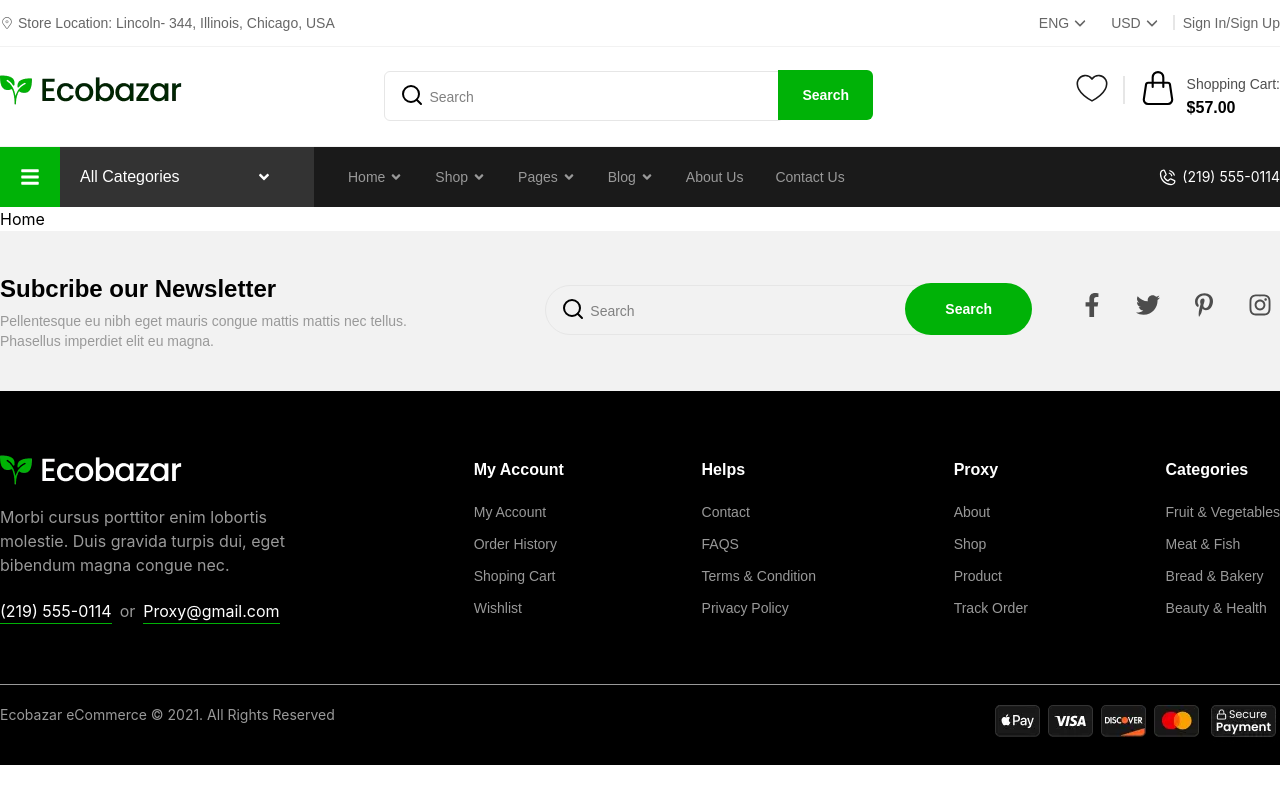
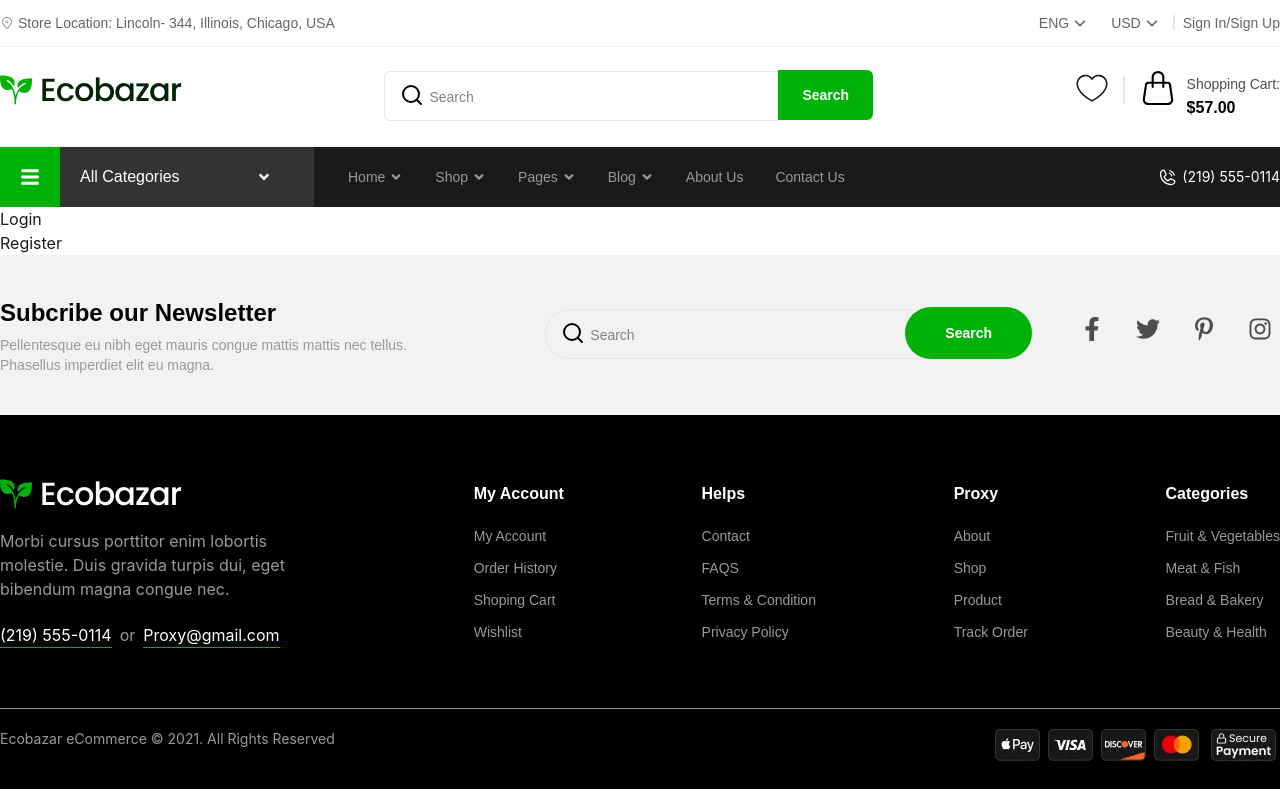
Before and after one commit to nazmulbd1/ecobazar, a React (Vite) app: page / in a window 1280 px wide. Built offline with nearby package versions, Linux system fonts and the light colour scheme.

Commit message:
Update 56 class

```diff
--- a/src/pages/Home.jsx
+++ b/src/pages/Home.jsx
@@ -1,15 +1,31 @@
-import React from 'react'
-import { useSelector } from 'react-redux'
-import Navbar from '../components/Navbar'
+import React from "react";
+import { useSelector } from "react-redux";
+import Navbar from "../components/Navbar";
+import { Link } from "react-router";
+import Container from "../components/layouts/Container";
 
 const Home = () => {
-    // let data = useSelector((state)=> console.log(state));
+  // let data = useSelector((state)=> console.log(state));
 
   return (
     <>
-        <div>Home</div>
+      <Container>
+        <Link
+          to="/login"
+          className="text-[#1A1A1A] cursor-pointer hover:text-primary"
+        >
+          Login
+        </Link>
+        <br />
+        <Link
+          to="/registration"
+          className="text-[#1A1A1A] cursor-pointer hover:text-primary"
+        >
+          Register
+        </Link>
+      </Container>
     </>
-  )
-}
+  );
+};
 
-export default Home
+export default Home;
```
